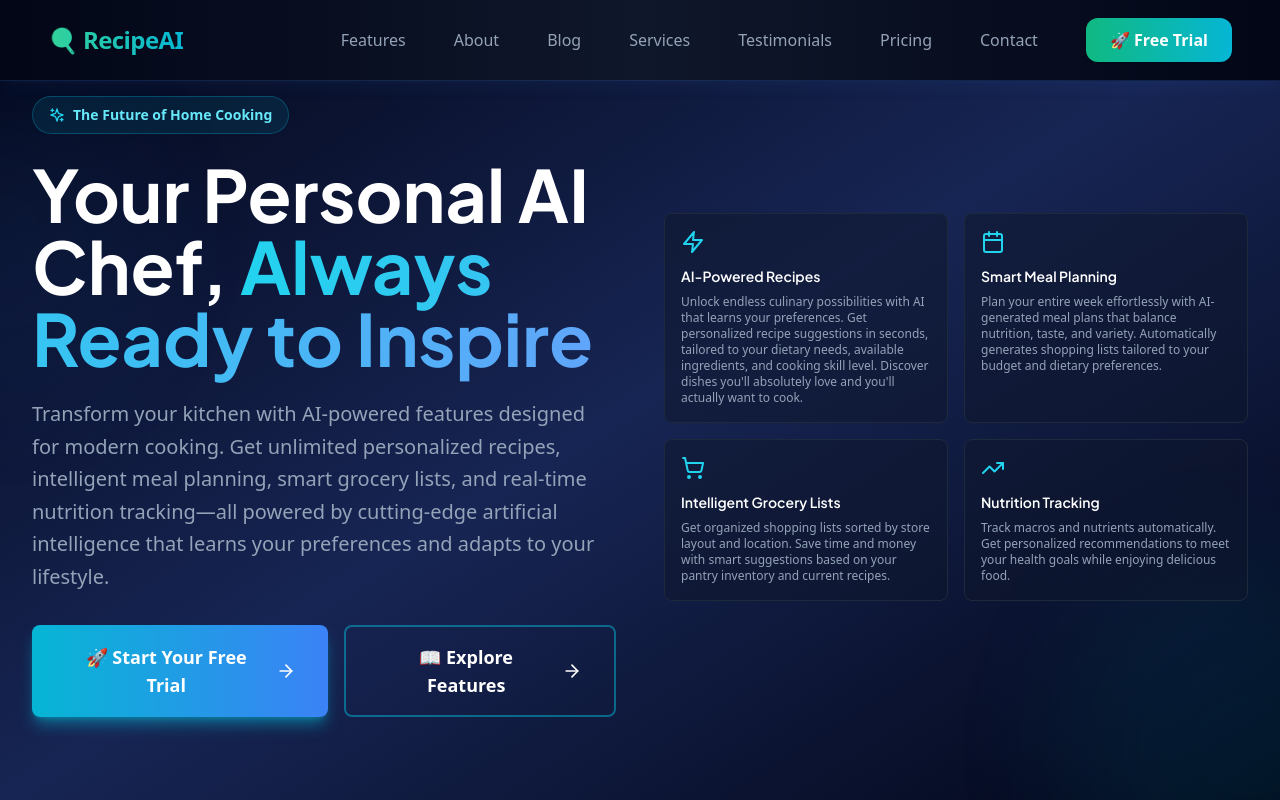
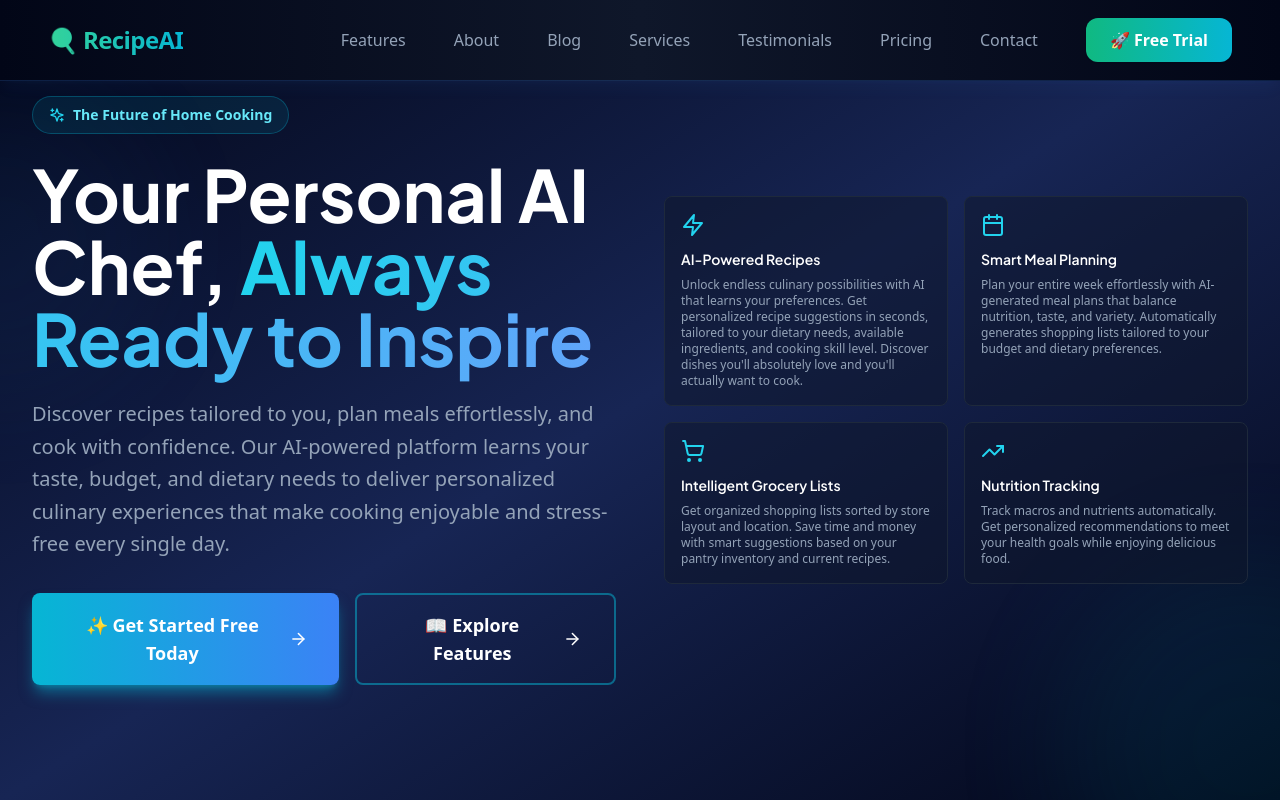
Before and after one commit to FeltSense/web-project-90f869ea-d09e-418f-9369-cc0209593515-1766157275964, a Next.js app: page / in a window 1280 px wide. Shown: the top 800 px of the page. Built offline with nearby package versions, Linux system fonts and the light colour scheme.

Commit message:
Update hero section with new tagline and call-to-action button
- Updated hero tagline to be more compelling and concise
- Changed primary CTA button text from "Start Your Free Trial" to "Get Started Free Today"
- Improved messaging to emphasize personalization and ease of use

```diff
--- a/components/Hero.tsx
+++ b/components/Hero.tsx
@@ -81,7 +81,7 @@ export default function Hero() {
               Your Personal AI Chef, <span className="text-transparent bg-clip-text bg-gradient-to-r from-cyan-400 to-blue-400">Always Ready to Inspire</span>
             </h1>
             <p className="text-xl text-slate-400 mb-8 leading-relaxed">
-              Transform your kitchen with AI-powered features designed for modern cooking. Get unlimited personalized recipes, intelligent meal planning, smart grocery lists, and real-time nutrition tracking—all powered by cutting-edge artificial intelligence that learns your preferences and adapts to your lifestyle.
+              Discover recipes tailored to you, plan meals effortlessly, and cook with confidence. Our AI-powered platform learns your taste, budget, and dietary needs to deliver personalized culinary experiences that make cooking enjoyable and stress-free every single day.
             </p>
             <div className="flex flex-col sm:flex-row gap-4">
               <motion.button
@@ -89,7 +89,7 @@ export default function Hero() {
                 whileHover={{ scale: 1.05 }}
                 whileTap={{ scale: 0.95 }}
               >
-                🚀 Start Your Free Trial
+                ✨ Get Started Free Today
                 <ArrowRight className="w-5 h-5 group-hover:translate-x-1 transition" />
               </motion.button>
               <motion.button
```
